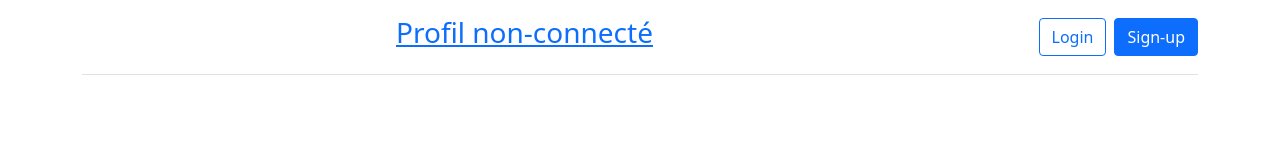
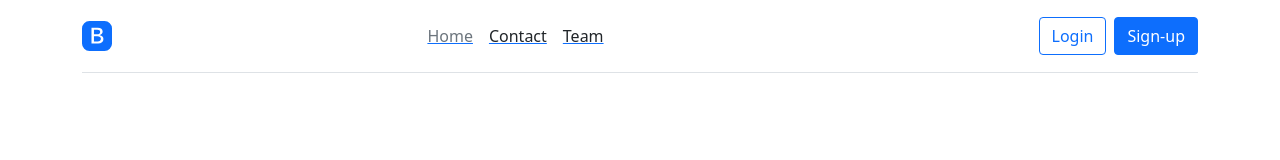
Before and after one commit to lionelcoding/SkyRocket-Front, a React (Create React App) app: page / in a window 1280 px wide. Shown: the top 160 px of the page. Built offline with nearby package versions, Linux system fonts and the light colour scheme; no server answers.

Commit message:
navbar with bootstrap

```diff
--- a/public/index.html
+++ b/public/index.html
@@ -3,6 +3,7 @@
   <head>
     <meta charset="utf-8" />
     <link rel="icon" href="%PUBLIC_URL%/favicon.ico" />
+    <link rel="stylesheet" href="https://cdn.jsdelivr.net/npm/bootstrap-icons@1.8.1/font/bootstrap-icons.css">
     <meta name="viewport" content="width=device-width, initial-scale=1" />
     <meta name="theme-color" content="#000000" />
     <meta
--- a/src/components/Log/Logout.js
+++ b/src/components/Log/Logout.js
@@ -23,9 +23,9 @@ const Logout = () => {
   };
 
   return (
-    <li onClick={logout}>
-      <img src="./img/icons/logout.svg" alt="logout" />
-    </li>
+    <>
+    <button onClick={logout} type="button" class="btn btn-outline-danger">Logout</button>
+    </>
   );
 };
 
--- a/src/components/Navbar.js
+++ b/src/components/Navbar.js
@@ -17,36 +17,58 @@ const Navbar = () => {
           class="d-flex align-items-center col-md-3 mb-2 mb-md-0 text-dark text-decoration-none"
         >
           <svg
-            class="bi me-2"
-            width="40"
-            height="32"
-            role="img"
-            aria-label="Bootstrap"
-          ></svg>
+            xmlns="http://www.w3.org/2000/svg"
+            width="30"
+            height="30"
+            fill="currentColor"
+            class="bi bi-bootstrap-fill"
+            viewBox="0 0 16 16"
+          >
+            <path d="M6.375 7.125V4.658h1.78c.973 0 1.542.457 1.542 1.237 0 .802-.604 1.23-1.764 1.23H6.375zm0 3.762h1.898c1.184 0 1.81-.48 1.81-1.377 0-.885-.65-1.348-1.886-1.348H6.375v2.725z" />
+            <path d="M4.002 0a4 4 0 0 0-4 4v8a4 4 0 0 0 4 4h8a4 4 0 0 0 4-4V4a4 4 0 0 0-4-4h-8zm1.06 12V3.545h3.399c1.587 0 2.543.809 2.543 2.11 0 .884-.65 1.675-1.483 1.816v.1c1.143.117 1.904.931 1.904 2.033 0 1.488-1.084 2.396-2.888 2.396H5.062z" />
+          </svg>
         </NavLink>
 
         {uid ? (
           <>
             <ul class="nav col-12 col-md-auto mb-2 justify-content-center mb-md-0">
-              <NavLink exact to="/profil" class="nav-link px-2 link-secondary">
-                Bienvenue {userData.pseudo}
+              <NavLink exact to="/profil">
+              <li class="nav-link px-2 link-secondary">Bienvenue {userData.pseudo} </li>
+              </NavLink>
+              <NavLink exact to="/">
+              <li class="nav-link px-2 link-secondary">Home</li>
+              </NavLink>
+              <NavLink exact to="/team">
+              <li class="nav-link px-2 link-dark">Team</li>
               </NavLink>
             </ul>
             <div class="col-md-3 text-end">
-              <Logout class="btn btn-outline-primary me-2" />
+              <Logout />
             </div>
           </>
         ) : (
           <>
-          <ul class="nav col-12 col-md-auto mb-2 justify-content-center mb-md-0">
-              <NavLink exact to="/profil">
-                <h3> Profil non-connecté</h3>
+            <ul class="nav col-12 col-md-auto mb-2 justify-content-center mb-md-0">
+              <NavLink exact to="/">
+              <li class="nav-link px-2 link-secondary">Home</li>
+              </NavLink>
+              <NavLink exact to="/contact">
+              <li class="nav-link px-2 link-dark">Contact</li>
+              </NavLink>
+              <NavLink exact to="/team">
+              <li class="nav-link px-2 link-dark">Team</li>
               </NavLink>
             </ul>
-          <div class="col-md-3 text-end">
-          <button type="button" class="btn btn-outline-primary me-2">Login</button>
-          <button type="button" class="btn btn-primary">Sign-up</button>
-          </div>
+            <div class="col-md-3 text-end">
+            <NavLink exact to="/profil">
+                <button type="button" class="btn btn-outline-primary me-2">
+                  Login
+                </button>
+                <button type="button" class="btn btn-primary">
+                  Sign-up
+                </button>
+              </NavLink>
+            </div>
           </>
         )}
       </header>
--- a/src/components/navbar.html
+++ /dev/null
@@ -1,20 +0,0 @@
-<div class="container">
-    <header class="d-flex flex-wrap align-items-center justify-content-center justify-content-md-between py-3 mb-4 border-bottom">
-      <a href="/" class="d-flex align-items-center col-md-3 mb-2 mb-md-0 text-dark text-decoration-none">
-        <svg class="bi me-2" width="40" height="32" role="img" aria-label="Bootstrap"><use xlink:href="#bootstrap"></use></svg>
-      </a>
-
-      <ul class="nav col-12 col-md-auto mb-2 justify-content-center mb-md-0">
-        <li><a href="#" class="nav-link px-2 link-secondary">Home</a></li>
-        <li><a href="#" class="nav-link px-2 link-dark">Features</a></li>
-        <li><a href="#" class="nav-link px-2 link-dark">Pricing</a></li>
-        <li><a href="#" class="nav-link px-2 link-dark">FAQs</a></li>
-        <li><a href="#" class="nav-link px-2 link-dark">About</a></li>
-      </ul>
-
-      <div class="col-md-3 text-end">
-        <button type="button" class="btn btn-outline-primary me-2">Login</button>
-        <button type="button" class="btn btn-primary">Sign-up</button>
-      </div>
-    </header>
-  </div>
```
